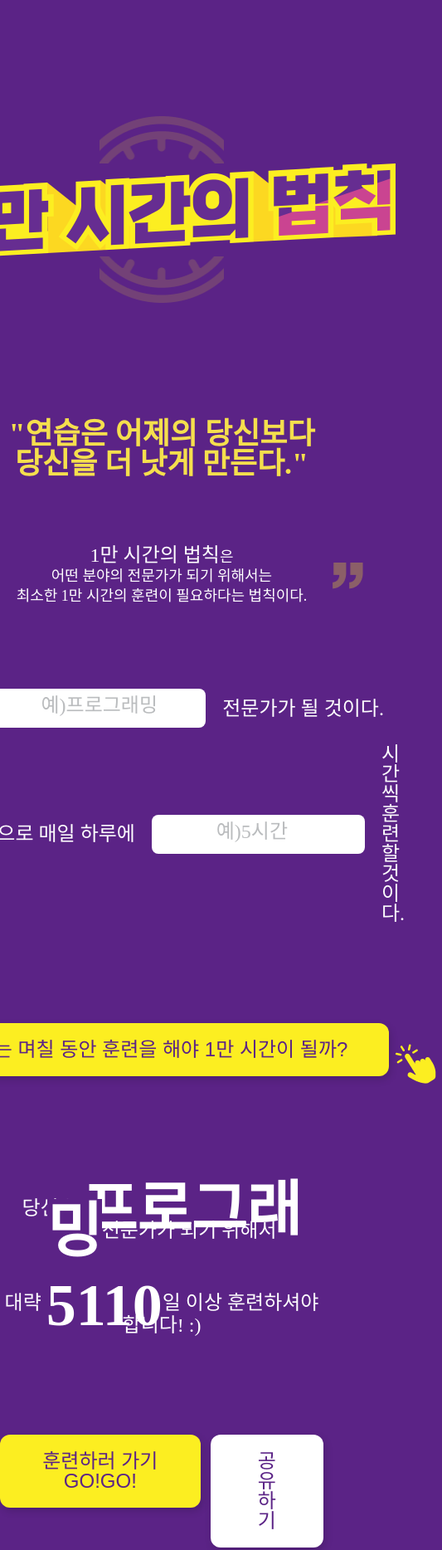
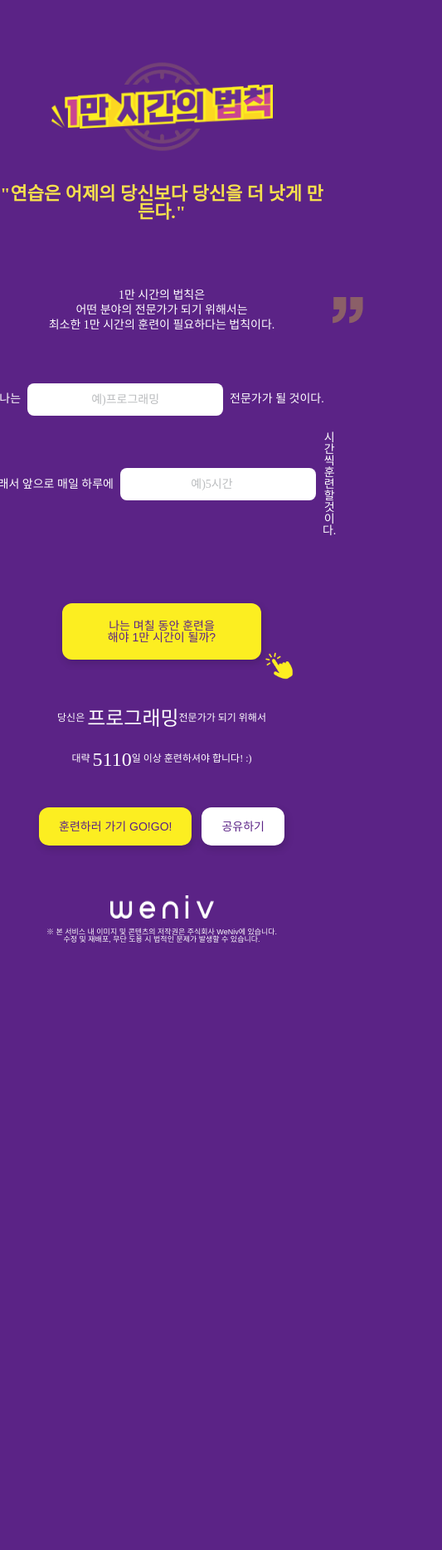
Before and after one commit to zoelee0110/zoes10000hours, a plain HTML site: page index.html in a window 390 px wide. Shown: the top 1868 px of the page at 83% size, 533 px wide, since content can reach past the window. After the commit the page ends 1185 px from the top, so only its background shows below. Drawn offline with Linux system fonts and the light colour scheme; a web font is replaced by a local one.

Commit message:
반응형 수정반영완료 ( 폼태그 미완성, 모르겠음)

```diff
--- a/css/main.css
+++ b/css/main.css
@@ -204,7 +204,7 @@ input::placeholder {
     justify-content: center;
     gap: 1.2rem;
 }
-.btn.white {
+.btn.wh {
     background-color: rgba(255, 255, 255, 1);
     color: rgba(91, 35, 134, 1);
 }
@@ -310,7 +310,7 @@ footer {
 /* !!!!반응형!!!! 여기!!!! 여기부터!!!! */
 
 /* 모바일 반응형 시작부분 */
-@media screen and (max-width: 360px) {
+@media screen and (max-width: 620px) {
 
 
 /* 헤더 백그라운드 시계 */
@@ -327,95 +327,74 @@ header img {
 
 /* 메인-sec1 */
 /* 인용구 */
-.about .practice {
+.about .q {
     font-size: 2.2rem;
     margin-top: 3.2rem;
 }
-.desc, .strong {
+.desc .desc-text{
+    font-size: 1.4rem;
+    line-height: 130%;
+}
+.desc .strong {
+    font-weight: 500;
     font-size: 1.4rem;
 }
-/* 질문2 따옴표가 너무 내려갔어요 */
-.big {
-    font-size: 4.8rem;
-    width: 2rem;
-    height: 1.8rem;
+/* 메인-sec2 */
+/* form태그 */
+.form {
+    margin-top: 6rem;
+    box-sizing: border-box;
 }
-/* 빈칸 있는 목록태그 */
-/* 질문3 여기서부터 완전 총체적 난국 */
-.about .example {
+.profes, .practice {
     font-size: 1.4rem;
-    gap: 1.2rem;
+    gap: 0.8rem;
     vertical-align: middle;
-}
-.example-profession, .example-practice {
-    display: flex;
-    flex-direction: row;
-    justify-content: center;
-    align-items: center;
+    text-align: center;
 }
 .blank {
+    padding: 1.2rem 4rem;
     width: 15.6rem;
-    height: auto;
 }
 /* 빈칸 속성_고정값 */
 input::placeholder {
     font-size: 1.4rem;
-    padding: 1.2rem 4rem;
 }
-/* 나는 며칠동안 어쩌구 섹션 */
-.howto {
-    margin: 4.9rem auto 0;
+/* 크기 줄어드는거 모르겠음 */
+/* 제출(버튼) */
+.btn.submit {
+    margin-top: 8rem;
+    padding: 2rem 5rem;
+    font-size: 1.4rem;
+    width: 24rem;
 }
-.howmany {
-    font-size: 1.4rem;
-    line-height: 1.4;
-    white-space: initial;
-    word-break: break-all;
-    position: relative;
-
-    width: 24rem;
-    height: auto;
-    padding: 2rem 5rem;
-    gap: 1rem;
-    border-radius: 1.2rem;
+/* 클릭 이미지 */
+.btn.submit::after {
+    width: 4.3rem;
+    right: -4.3rem;
+    top: 4rem;
 }
-.click {
-    width: 4.3rem;
-    height: 4.8rem;
-    position: absolute;
-    top: 4rem;
-    left: calc(100% + 0.6rem);
-}
-/* 당신은 ~~필요합니다 */
+/* 메인-sec3 */
+/* 결과 도출 화면 */
+/* 프로그래밍, 5110일 */
 .answer {
     margin-top: 6.4rem;
+    margin-bottom: 5.2rem;
     font-size: 1.2rem;
 }
 .days {
     margin-top: 1.6rem;
 }
-.big2 {
+.big {
     font-size: 2.4rem;
     font-weight: 500;
 }
-/* sec3 */
-.button .btn {
-    margin-top: 5.2rem;
-}
-/* class=btn */
-.program, .share {
+/* 메인-sec4 */
+/* 외부 페이지로 연결되는 버튼 */
+.btn.pp, .btn.wh {
     font-size: 1.4rem;
-    border-radius: 1.2rem;
+    font-weight: 500;
     padding: 1.6rem 2.4rem;
     gap: 1rem;
-}
-.program {
-    width: 18.6rem;
-    height: 4rem;
-}
-.share {
-    width: 9.2rem;
-    height: 4rem;
 }
 
 /* 모달창 */
@@ -457,7 +436,7 @@ footer {
 }
 .copyright {
     margin-top: 1.2rem;
-
+    margin-bottom: 4.8rem;
     font-size: 0.9rem;
 }
 }
--- a/index.html
+++ b/index.html
@@ -64,8 +64,8 @@
       <section class="go-to-pages">
         <h2 class="a11y-hidden">외부 페이지로 이동하기</h2>
         <ul class="two-btn">
-            <li><button class="btn">훈련하러 가기 GO!GO!</button></li>
-            <li><button class="btn white">공유하기</button></li>
+            <li><button class="btn pp">훈련하러 가기 GO!GO!</button></li>
+            <li><button class="btn wh">공유하기</button></li>
         </ul>
         <!-- FB반영 : div대신 ul태그 사용 -->
       </section>
```
Lines whose indentation alone changed are shown as unchanged.
